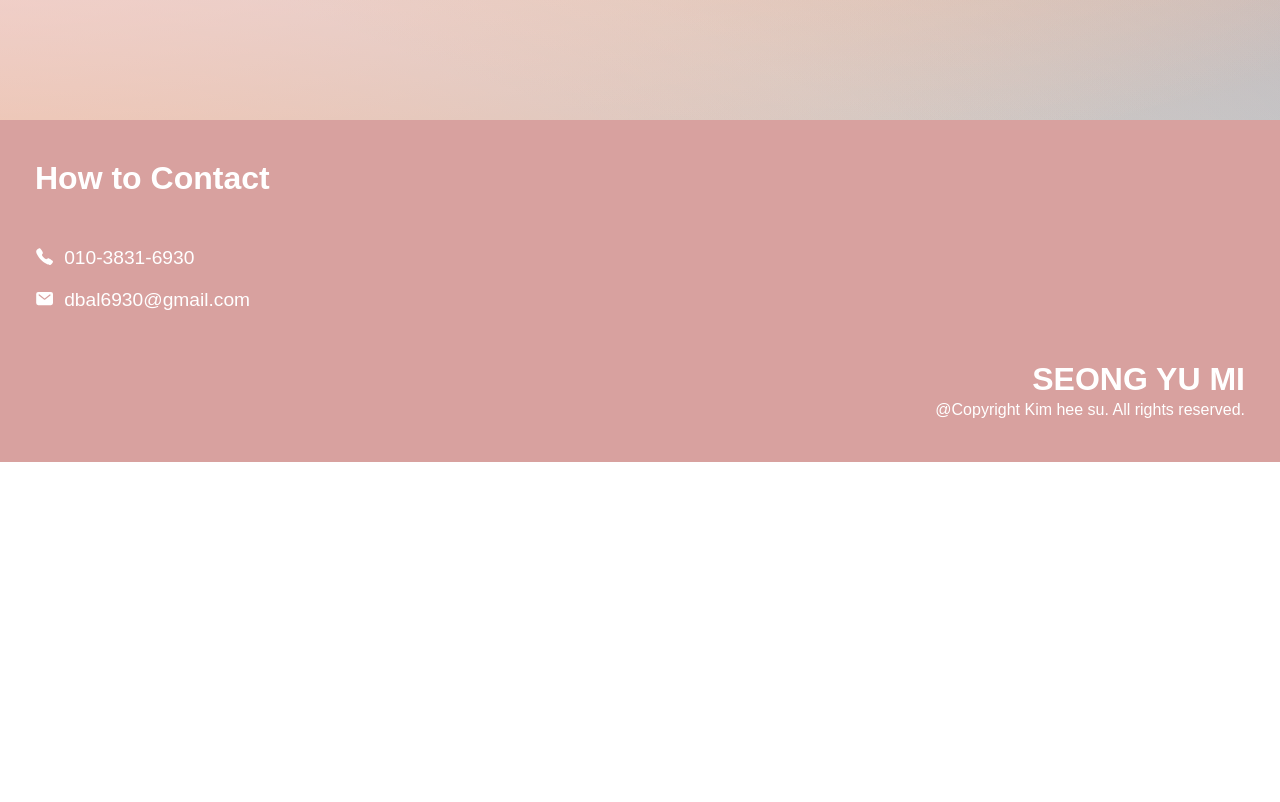
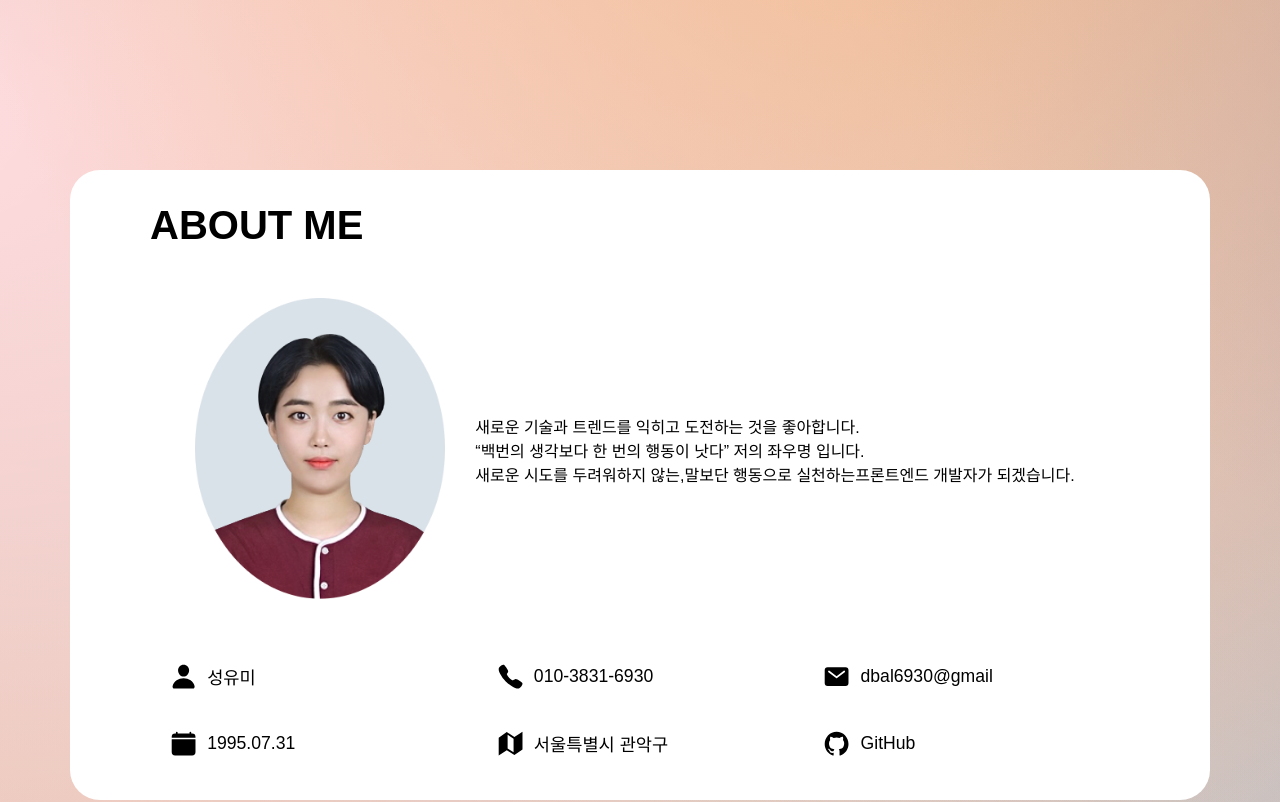
Before and after one commit to SeongYum/yum_portfolio, a React (Create React App) app: page / in a window 1280 px wide. Shown: the part 680-1482 px from the top of the page. Before the commit the page ends 1142 px from the top, so only its background shows below. Built offline with nearby package versions, Linux system fonts and the light colour scheme; a web font is replaced by a local one.

Commit message:
About Me 구조 완성

```diff
--- a/src/App.js
+++ b/src/App.js
@@ -1,16 +1,20 @@
 import './App.css';
+import styled from 'styled-components';
 import Footer from './components/Footer/Footer';
 import Header from './components/Header/Header';
-import Main from './components/Main/Main';
+import MainAbout from './pages/MainAbout';
 
 function App() {
   return (
-    <div className="App">
+    <Container>
       <Header />
-      <Main />
+      <MainAbout />
       <Footer />
-    </div>
+    </Container>
   );
 }
 
 export default App;
+const Container = styled.div`
+  width: 100%;
+`;
--- /dev/null
+++ b/src/components/About/About.js
@@ -0,0 +1,121 @@
+import styled from 'styled-components';
+import Yumi from './../../img/yumiphoto.png';
+import {
+  IoCall,
+  IoMail,
+  IoPerson,
+  IoLogoGithub,
+  IoCalendarClear,
+  IoMapSharp,
+} from 'react-icons/io5';
+function About() {
+  return (
+    <AboutContainer>
+      <AboutContents>
+        <div className="title">
+          <h2>ABOUT ME</h2>
+        </div>
+        <div className="introduction">
+          <div className="photo">
+            <img src={Yumi} alt="myphoto" />
+          </div>
+          <div className="writing">
+            새로운 기술과 트렌드를 익히고 <Bold>도전하는 것</Bold>을 좋아합니다.
+            {'\n'}
+            <Bold>“백번의 생각보다 한 번의 행동이 낫다”</Bold> 저의 좌우명
+            입니다. {'\n'}
+            <Bold>새로운 시도</Bold>를 두려워하지 않는,
+            <Bold>말보단 행동</Bold>으로 실천하는
+            <Bold>프론트엔드 개발자</Bold>가 되겠습니다.
+          </div>
+        </div>
+        <div className="information">
+          <div className="name">
+            <IoPerson />
+            성유미
+          </div>
+          <div className="phone">
+            <IoCall />
+            010-3831-6930
+          </div>
+          <div className="mail">
+            <IoMail />
+            dbal6930@gmail
+          </div>
+          <div className="birthday">
+            <IoCalendarClear />
+            1995.07.31
+          </div>
+          <div className="address">
+            <IoMapSharp />
+            서울특별시 관악구
+          </div>
+          <div className="git">
+            <IoLogoGithub />
+            GitHub
+          </div>
+        </div>
+      </AboutContents>
+    </AboutContainer>
+  );
+}
+
+export default About;
+
+const AboutContainer = styled.div`
+  height: 100vh;
+  padding: 50px 0;
+`;
+const AboutContents = styled.div`
+  margin: 0 auto;
+  width: 90%;
+  max-width: 1140px;
+  height: 90%;
+  border-radius: 30px;
+  background-color: #ffffff;
+  display: flex;
+  flex-direction: column;
+  justify-content: center;
+  padding: 40px;
+  .title {
+    h2 {
+      padding: 40px;
+      font-size: 2.5rem;
+    }
+  }
+  .introduction {
+    display: flex;
+    align-items: center;
+    justify-content: center;
+    width: 100%;
+    .photo {
+      padding: 10px;
+      img {
+        width: 250px;
+      }
+    }
+    .writing {
+      padding: 20px;
+      white-space: pre-wrap;
+    }
+  }
+
+  .information {
+    display: flex;
+    flex-flow: row wrap;
+    justify-content: space-between;
+    padding: 30px 40px;
+    div {
+      padding: 20px;
+      width: 33.3333%;
+      font-size: 1.1rem;
+      display: flex;
+      align-items: center;
+      gap: 10px;
+    }
+    svg {
+      font-size: 1.7rem;
+    }
+  }
+`;
+const Bold = styled.span``;
--- a/src/components/Footer/Footer.js
+++ b/src/components/Footer/Footer.js
@@ -5,7 +5,7 @@ function Footer() {
     <FooterContainer>
       <FooterContents>
         <div className="contectBox">
-          <h2>How to Contact</h2>
+          <h3>How to Contact</h3>
           <div className="contectContents">
             <p>
               <IoCall /> 010-3831-6930
@@ -35,9 +35,9 @@ const FooterContents = styled.header`
   padding: 40px 35px;
   margin: 0 auto;
   width: 100%;
-  max-width: 1280px;
+  max-width: 1140px;
   color: #ffffff;
-  h2 {
+  h3 {
     font-size: 2rem;
     margin: 0;
   }
--- a/src/components/Header/Header.js
+++ b/src/components/Header/Header.js
@@ -33,7 +33,7 @@ const HeaderContainer = styled.header`
 `;
 const HeaderContents = styled.div`
   width: 100%;
-  max-width: 1280px;
+  max-width: 1140px;
   display: flex;
   justify-content: space-between;
   align-items: center;
--- a/src/components/Main/Main.js
+++ b/src/components/Main/Main.js
@@ -17,33 +17,6 @@ const MainContainer = styled.div`
   height: 100vh;
   display: flex;
   align-items: center;
-  background-color: hsla(203, 39%, 81%, 1);
-  background-image: radial-gradient(
-      at 40% 20%,
-      hsla(28, 100%, 74%, 1) 0px,
-      transparent 50%
-    ),
-    radial-gradient(at 80% 0%, hsla(228, 36%, 57%, 1) 0px, transparent 50%),
-    radial-gradient(at 0% 50%, hsla(355, 100%, 93%, 1) 0px, transparent 50%),
-    radial-gradient(at 80% 50%, hsla(13, 41%, 70%, 1) 0px, transparent 50%),
-    radial-gradient(at 0% 100%, hsla(22, 100%, 77%, 1) 0px, transparent 50%),
-    radial-gradient(at 80% 100%, hsla(201, 24%, 77%, 1) 0px, transparent 50%),
-    radial-gradient(at 0% 0%, hsla(15, 72%, 76%, 1) 0px, transparent 50%);
-  background-size: 200% 200%;
-
-  animation: Gradient 7s ease infinite;
-
-  @keyframes Gradient {
-    0% {
-      background-position: 0% 50%;
-    }
-    50% {
-      background-position: 100% 50%;
-    }
-    100% {
-      background-position: 0% 50%;
-    }
-  }
 `;
 const MainContents = styled.div`
   color: #ffffff;
--- /dev/null
+++ b/src/pages/MainAbout.js
@@ -0,0 +1,44 @@
+import styled from 'styled-components';
+import About from '../components/About/About';
+import Main from '../components/Main/Main';
+
+function MainAbout() {
+  return (
+    <Container>
+      <Main />
+      <About />
+    </Container>
+  );
+}
+
+export default MainAbout;
+const Container = styled.div`
+  width: 100%;
+  background-color: hsla(203, 39%, 81%, 1);
+  background-image: radial-gradient(
+      at 40% 20%,
+      hsla(28, 100%, 74%, 1) 0px,
+      transparent 50%
+    ),
+    radial-gradient(at 80% 0%, hsla(228, 36%, 57%, 1) 0px, transparent 50%),
+    radial-gradient(at 0% 50%, hsla(355, 100%, 93%, 1) 0px, transparent 50%),
+    radial-gradient(at 80% 50%, hsla(13, 41%, 70%, 1) 0px, transparent 50%),
+    radial-gradient(at 0% 100%, hsla(22, 100%, 77%, 1) 0px, transparent 50%),
+    radial-gradient(at 80% 100%, hsla(201, 24%, 77%, 1) 0px, transparent 50%),
+    radial-gradient(at 0% 0%, hsla(15, 72%, 76%, 1) 0px, transparent 50%);
+  background-size: 200% 200%;
+
+  animation: Gradient 7s ease infinite;
+
+  @keyframes Gradient {
+    0% {
+      background-position: 0% 50%;
+    }
+    50% {
+      background-position: 100% 50%;
+    }
+    100% {
+      background-position: 0% 50%;
+    }
+  }
+`;
```
Also changed, not shown: src/components/Background.js (added, +39 -0 lines), src/img/yumiphoto.png (added).
